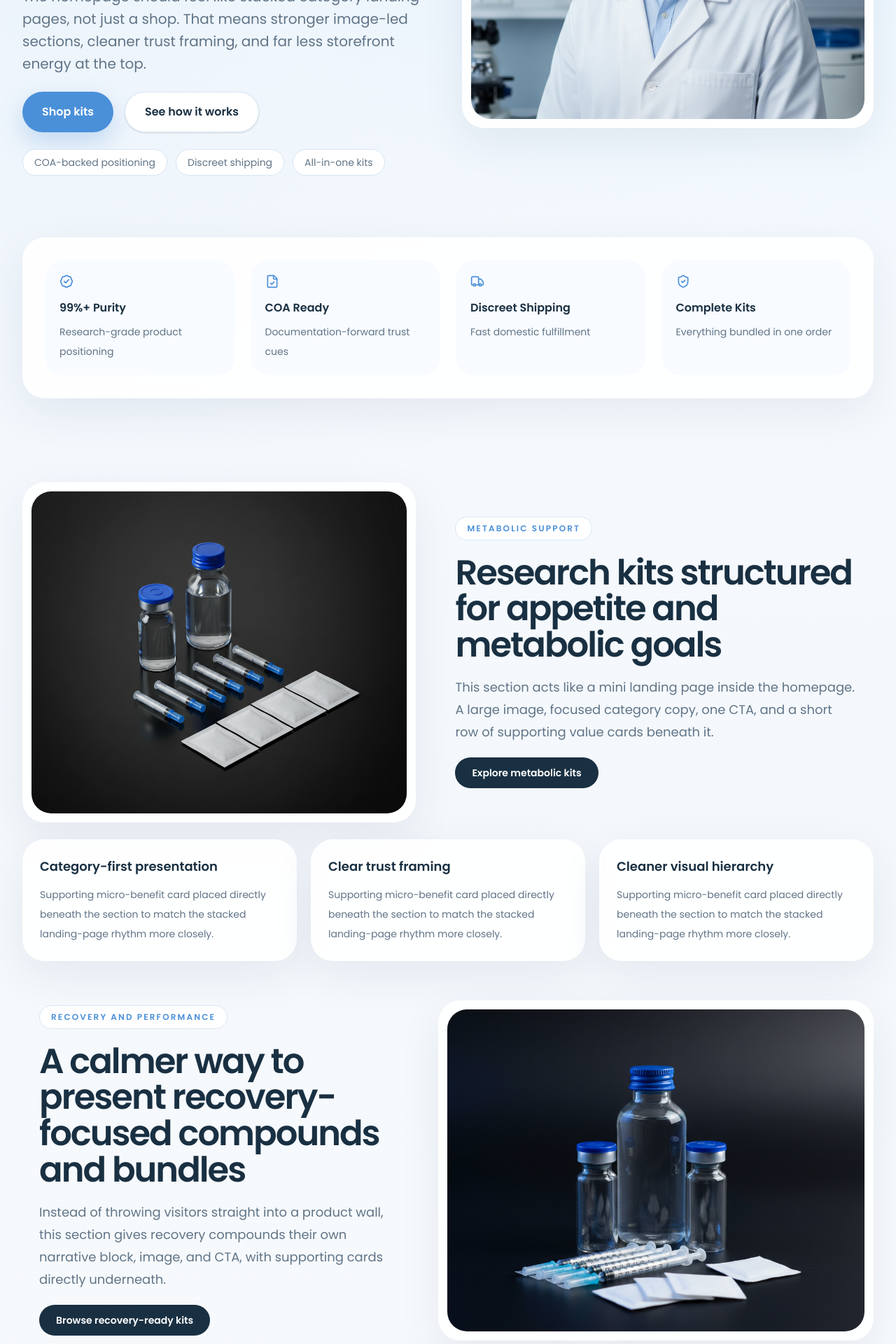
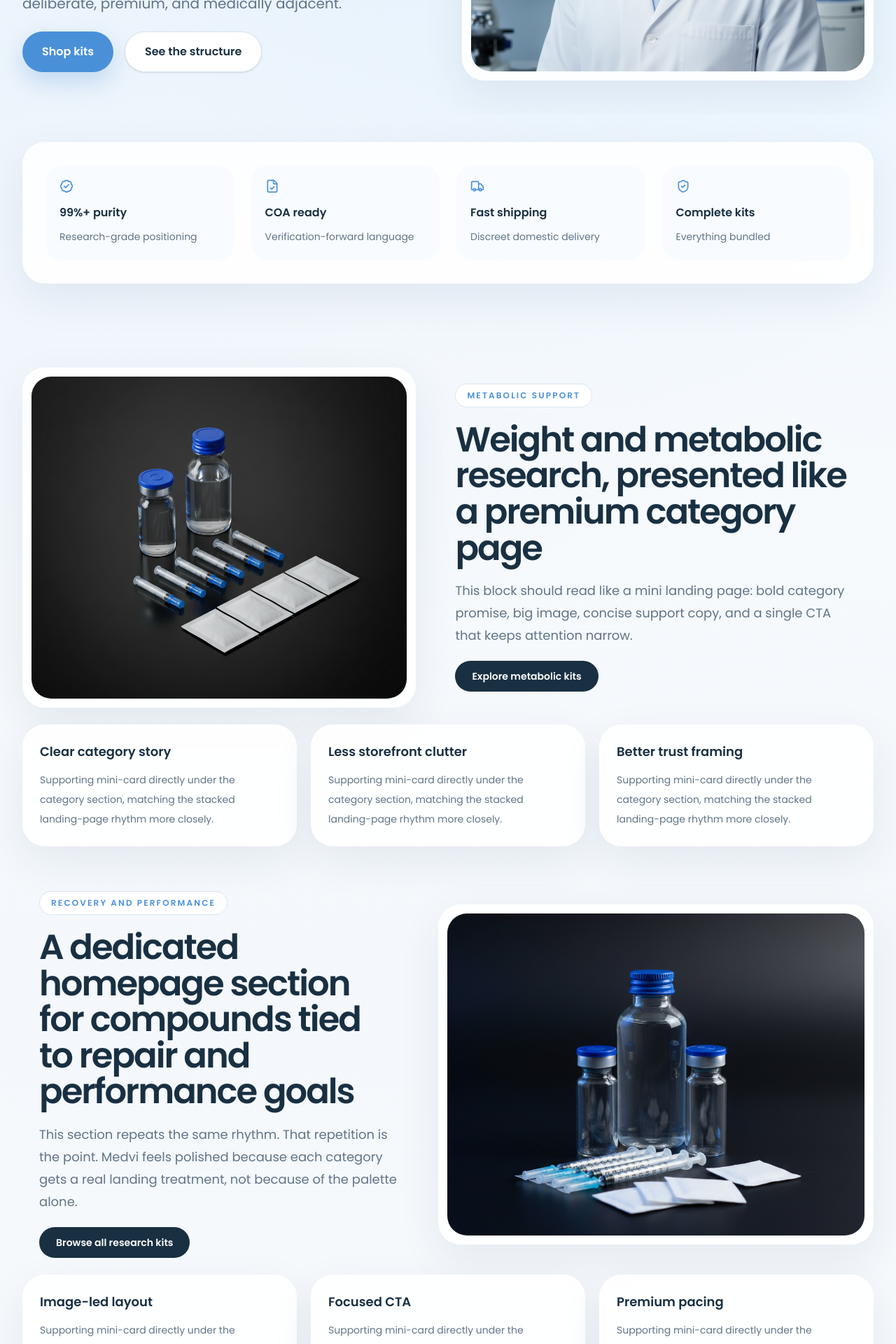
Before and after one commit to sethschnrt/teragenix, a Next.js app: page / in a window 1280 px wide. Shown: the part 560-2480 px from the top of the page at 70% size. Built offline with nearby package versions, Linux system fonts and the light colour scheme.

Commit message:
expand homepage into repeated landing-page sections

```diff
--- a/src/app/page.tsx
+++ b/src/app/page.tsx
@@ -1,64 +1,82 @@
 import { DisclaimerBanner } from "@/components/disclaimer-banner";
 import { Footer } from "@/components/footer";
-import { BadgeCheck, FileCheck, Headset, ShieldCheck, Truck } from "lucide-react";
+import { BadgeCheck, FileCheck, Headset, ShieldCheck, Stethoscope, Truck } from "lucide-react";
 import Link from "next/link";
 
 const BASE_PATH = process.env.NODE_ENV === "production" ? "/teragenix" : "";
 
 const valueStrip = [
-  { icon: BadgeCheck, title: "99%+ Purity", text: "Research-grade product positioning" },
-  { icon: FileCheck, title: "COA Ready", text: "Documentation-forward trust cues" },
-  { icon: Truck, title: "Discreet Shipping", text: "Fast domestic fulfillment" },
-  { icon: ShieldCheck, title: "Complete Kits", text: "Everything bundled in one order" },
+  { icon: BadgeCheck, title: "99%+ purity", text: "Research-grade positioning" },
+  { icon: FileCheck, title: "COA ready", text: "Verification-forward language" },
+  { icon: Truck, title: "Fast shipping", text: "Discreet domestic delivery" },
+  { icon: ShieldCheck, title: "Complete kits", text: "Everything bundled" },
 ];
 
-const stackedSections = [
+const landingSections = [
   {
     eyebrow: "Metabolic support",
-    title: "Research kits structured for appetite and metabolic goals",
-    text: "This section acts like a mini landing page inside the homepage. A large image, focused category copy, one CTA, and a short row of supporting value cards beneath it.",
+    title: "Weight and metabolic research, presented like a premium category page",
+    body:
+      "This block should read like a mini landing page: bold category promise, big image, concise support copy, and a single CTA that keeps attention narrow.",
     href: "/shop?category=metabolic",
     cta: "Explore metabolic kits",
     image: "/images/product-tirzepatide.png",
-    features: [
-      "Category-first presentation",
-      "Clear trust framing",
-      "Cleaner visual hierarchy",
+    cards: [
+      "Clear category story",
+      "Less storefront clutter",
+      "Better trust framing",
     ],
   },
   {
     eyebrow: "Recovery and performance",
-    title: "A calmer way to present recovery-focused compounds and bundles",
-    text: "Instead of throwing visitors straight into a product wall, this section gives recovery compounds their own narrative block, image, and CTA, with supporting cards directly underneath.",
+    title: "A dedicated homepage section for compounds tied to repair and performance goals",
+    body:
+      "This section repeats the same rhythm. That repetition is the point. Medvi feels polished because each category gets a real landing treatment, not because of the palette alone.",
     href: "/shop",
-    cta: "Browse recovery-ready kits",
+    cta: "Browse all research kits",
     image: "/images/product-recovery-stack.png",
-    features: [
-      "Image-led storytelling",
-      "Premium health-brand pacing",
-      "More room for trust cues",
+    cards: [
+      "Image-led layout",
+      "Focused CTA",
+      "Premium pacing",
     ],
   },
   {
     eyebrow: "Beauty and longevity",
-    title: "Glow and longevity categories framed like premium care offerings",
-    text: "This should feel softer and more editorial. Same structure again: big image, category headline, short explanation, CTA, then a small row of cards to reinforce the offer.",
+    title: "A softer section for glow and longevity categories with the same structural rhythm",
+    body:
+      "Use the same modular pattern again so the homepage becomes a stack of category landing pages instead of one generic sales page with disconnected sections.",
     href: "/shop?category=beauty",
     cta: "See beauty-focused kits",
     image: "/images/hero-vial.png",
-    features: [
-      "Softer visual tone",
-      "Stronger category separation",
-      "Reusable homepage pattern",
+    cards: [
+      "Editorial feel",
+      "Category separation",
+      "Reusable structure",
     ],
   },
 ];
 
 const proofItems = [
-  { icon: ShieldCheck, title: "Purity-first brand frame", text: "Quality language should show up before the storefront feel does." },
-  { icon: FileCheck, title: "Documentation cues", text: "COA and verification language should be layered throughout." },
-  { icon: Truck, title: "Discreet delivery", text: "Shipping language should feel premium and reassuring." },
-  { icon: Headset, title: "Support and trust", text: "The site should feel guided and deliberate, not improvised." },
+  "Purity-first messaging",
+  "COA and documentation cues",
+  "Discreet shipping language",
+  "Support-oriented reassurance",
+];
+
+const testimonialCards = [
+  {
+    quote: "The homepage should feel like a premium health brand first and a store second.",
+    name: "Positioning target",
+  },
+  {
+    quote: "Big visual sections with calmer pacing make the products feel more premium before anyone even clicks a listing.",
+    name: "Layout goal",
+  },
+  {
+    quote: "The category sections should do the selling, not just the product cards.",
+    name: "Conversion principle",
+  },
 ];
 
 export default function Home() {
@@ -70,23 +88,18 @@ export default function Home() {
             <div className="space-y-6">
               <span className="medvi-pill">Premium peptide research kits</span>
               <h1 className="max-w-2xl text-4xl font-semibold tracking-[-0.05em] text-[#193042] sm:text-5xl lg:text-[4.1rem] lg:leading-[1.0]">
-                Research compounds presented in a cleaner, more trusted format
+                A homepage built like stacked category landing pages
               </h1>
               <p className="max-w-xl text-lg leading-8 text-[#607487] sm:text-xl">
-                The homepage should feel like stacked category landing pages, not just a shop. That means stronger image-led sections, cleaner trust framing, and far less storefront energy at the top.
+                Bigger image-led sections, clearer trust framing, and repeated mini-landing-page blocks so Teragenix feels deliberate, premium, and medically adjacent.
               </p>
               <div className="flex flex-col gap-4 sm:flex-row">
                 <Link href="/shop" className="inline-flex items-center justify-center rounded-full bg-[#4A90D9] px-7 py-4 text-base font-semibold text-white shadow-[0_14px_34px_rgba(74,144,217,0.28)] transition hover:bg-[#3A7BC8]">
                   Shop kits
                 </Link>
                 <Link href="#value-strip" className="inline-flex items-center justify-center rounded-full border border-[#d8e6f3] bg-white px-7 py-4 text-base font-semibold text-[#193042] shadow-sm transition hover:bg-[#f5f9fc]">
-                  See how it works
+                  See the structure
                 </Link>
-              </div>
-              <div className="flex flex-wrap gap-3 text-sm text-[#607487]">
-                <span className="rounded-full border border-[#d8e6f3] bg-white px-4 py-2">COA-backed positioning</span>
-                <span className="rounded-full border border-[#d8e6f3] bg-white px-4 py-2">Discreet shipping</span>
-                <span className="rounded-full border border-[#d8e6f3] bg-white px-4 py-2">All-in-one kits</span>
               </div>
             </div>
 
@@ -113,8 +126,8 @@ export default function Home() {
       </section>
 
       <section className="py-20">
-        <div className="medvi-shell space-y-14">
-          {stackedSections.map((section, index) => (
+        <div className="medvi-shell space-y-16">
+          {landingSections.map((section, index) => (
             <div key={section.title} className="space-y-6">
               <div className={`grid gap-8 lg:grid-cols-[0.95fr_1.05fr] lg:items-center ${index % 2 === 1 ? "lg:[&>*:first-child]:order-2" : ""}`}>
                 <div className="medvi-card overflow-hidden p-3">
@@ -126,7 +139,7 @@ export default function Home() {
                   <h2 className="max-w-xl text-3xl font-semibold tracking-[-0.04em] text-[#193042] sm:text-4xl lg:text-[3.1rem] lg:leading-[1.04]">
                     {section.title}
                   </h2>
-                  <p className="max-w-xl text-lg leading-8 text-[#607487]">{section.text}</p>
+                  <p className="max-w-xl text-lg leading-8 text-[#607487]">{section.body}</p>
                   <Link href={section.href} className="inline-flex items-center justify-center rounded-full bg-[#193042] px-6 py-3 text-sm font-semibold text-white transition hover:bg-[#102230]">
                     {section.cta}
                   </Link>
@@ -134,11 +147,11 @@ export default function Home() {
               </div>
 
               <div className="grid gap-5 md:grid-cols-3">
-                {section.features.map((feature) => (
-                  <div key={feature} className="medvi-card p-6">
-                    <h3 className="text-lg font-semibold text-[#193042]">{feature}</h3>
+                {section.cards.map((card) => (
+                  <div key={card} className="medvi-card p-6">
+                    <h3 className="text-lg font-semibold text-[#193042]">{card}</h3>
                     <p className="mt-3 text-sm leading-7 text-[#607487]">
-                      Supporting micro-benefit card placed directly beneath the section to match the stacked landing-page rhythm more closely.
+                      Supporting mini-card directly under the category section, matching the stacked landing-page rhythm more closely.
                     </p>
                   </div>
                 ))}
@@ -151,24 +164,66 @@ export default function Home() {
       <section className="py-20">
         <div className="medvi-shell">
           <div className="medvi-card px-6 py-10 sm:px-10">
-            <div className="mb-8 max-w-2xl">
-              <span className="medvi-pill mb-4">Proof and reassurance</span>
+            <span className="medvi-pill mb-4">Proof and reassurance</span>
+            <div className="grid gap-8 lg:grid-cols-[1.1fr_0.9fr] lg:items-center">
+              <div>
+                <h2 className="text-3xl font-semibold tracking-[-0.03em] text-[#193042] sm:text-4xl">
+                  A dedicated reassurance block before the page gets store-heavy
+                </h2>
+                <p className="mt-4 max-w-2xl text-lg leading-8 text-[#607487]">
+                  This is where purity, documentation, delivery, and support all stack together so trust shows up repeatedly throughout the homepage instead of getting buried at the bottom.
+                </p>
+              </div>
+              <div className="grid gap-4">
+                {proofItems.map((item) => (
+                  <div key={item} className="rounded-[22px] bg-[#f8fbff] px-5 py-4 text-sm font-medium text-[#193042]">
+                    {item}
+                  </div>
+                ))}
+              </div>
+            </div>
+          </div>
+        </div>
+      </section>
+
+      <section className="py-20">
+        <div className="medvi-shell">
+          <div className="grid gap-6 lg:grid-cols-[0.9fr_1.1fr] lg:items-center">
+            <div className="medvi-card p-8 sm:p-10">
+              <span className="medvi-pill mb-4">Expert credibility style section</span>
               <h2 className="text-3xl font-semibold tracking-[-0.03em] text-[#193042] sm:text-4xl">
-                Proof should come before the hard storefront energy
+                Another stacked section before the catalog takes over
               </h2>
               <p className="mt-4 text-lg leading-8 text-[#607487]">
-                Before visitors hit dense product shopping, the page should reinforce purity, documentation, shipping, and support with a dedicated reassurance block.
+                Medvi keeps stacking structured sections, and that repetition is what makes the page feel built rather than assembled. Teragenix should do the same with trust, quality, and support language adapted to the brand.
               </p>
             </div>
-            <div className="grid gap-5 md:grid-cols-2 lg:grid-cols-4">
-              {proofItems.map((item) => (
-                <div key={item.title} className="rounded-[24px] bg-[#f8fbff] p-5">
-                  <item.icon className="h-5 w-5 text-[#4A90D9]" />
-                  <h3 className="mt-4 text-base font-semibold text-[#193042]">{item.title}</h3>
-                  <p className="mt-2 text-sm leading-7 text-[#607487]">{item.text}</p>
-                </div>
-              ))}
+            <div className="medvi-card p-6 sm:p-8">
+              <div className="flex items-center gap-3 text-[#4A90D9]">
+                <Stethoscope className="h-5 w-5" />
+                <span className="text-sm font-semibold uppercase tracking-[0.18em]">Guided brand frame</span>
+              </div>
+              <p className="mt-5 text-lg leading-8 text-[#607487]">
+                This slot can later become a stronger authority / process / expert-style section once the structure is locked.
+              </p>
             </div>
+          </div>
+        </div>
+      </section>
+
+      <section className="py-20">
+        <div className="medvi-shell">
+          <div className="mb-8 max-w-2xl">
+            <span className="medvi-pill mb-4">Social proof section</span>
+            <h2 className="text-3xl font-semibold tracking-[-0.03em] text-[#193042] sm:text-4xl">One more full-width section before the footer</h2>
+          </div>
+          <div className="grid gap-5 md:grid-cols-3">
+            {testimonialCards.map((card) => (
+              <div key={card.name} className="medvi-card p-6">
+                <p className="text-base leading-8 text-[#193042]">“{card.quote}”</p>
+                <p className="mt-5 text-sm font-semibold text-[#4A90D9]">{card.name}</p>
+              </div>
+            ))}
           </div>
         </div>
       </section>
```
